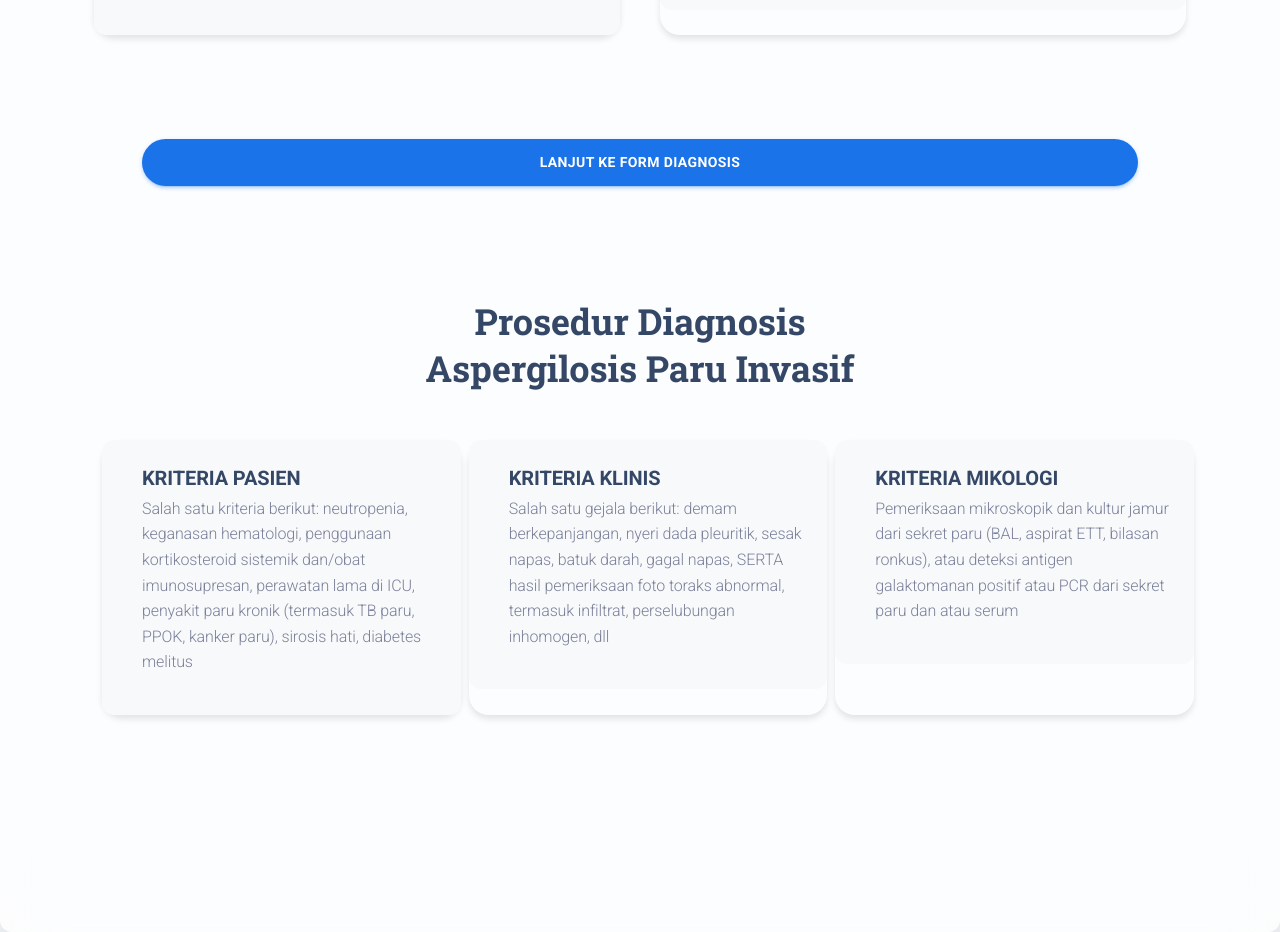
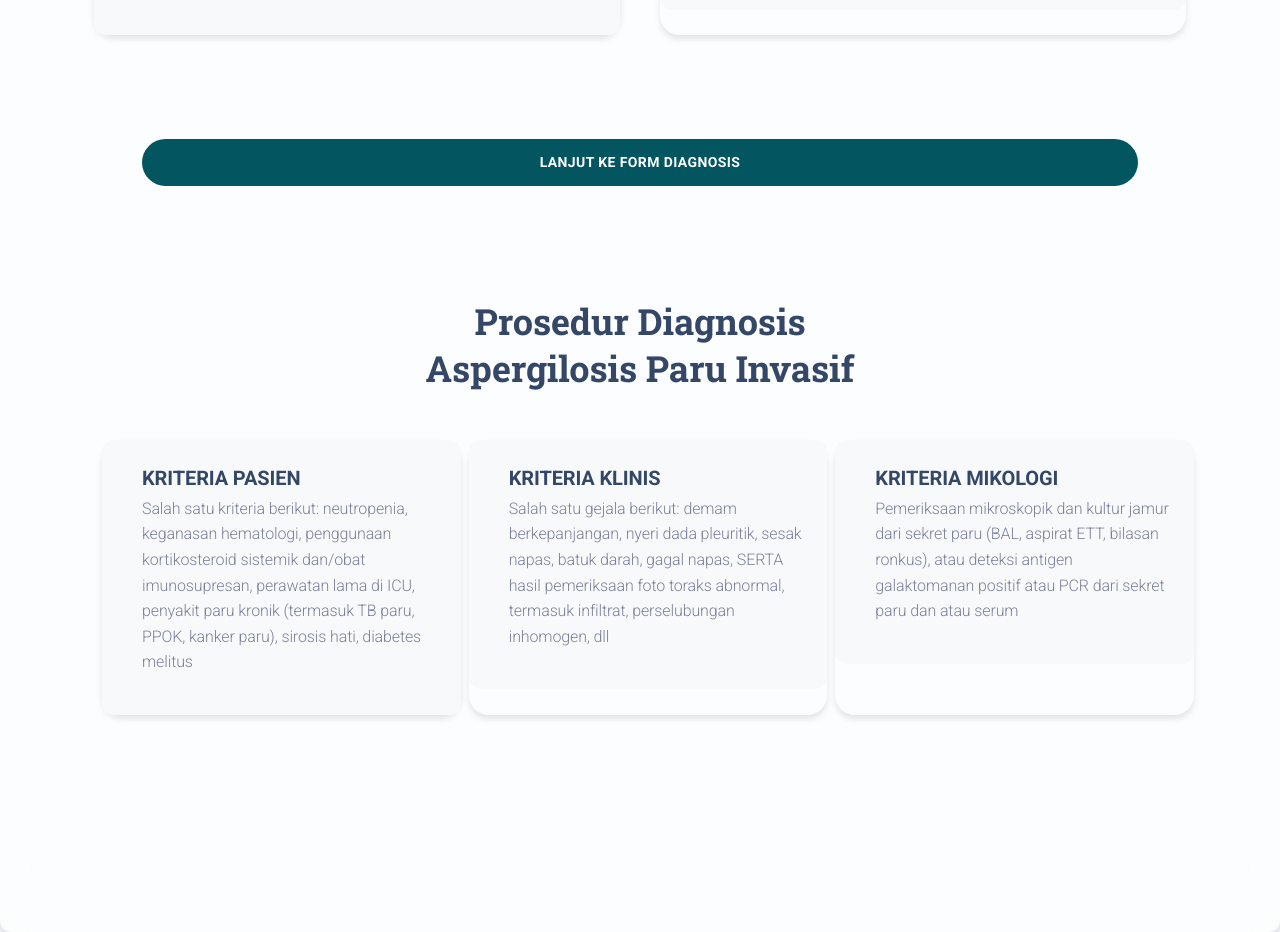
Before and after one commit to muhammadHaggy/website-diagnosa-ipa-itf, a React (Create React App) app: page / in a window 1280 px wide. Shown: the part 880-1812 px from the top of the page. Built offline with nearby package versions, Linux system fonts and the light colour scheme.

Commit message:
add navbar landing page

```diff
--- a/src/pages/LandingPages/index.js
+++ b/src/pages/LandingPages/index.js
@@ -38,11 +38,22 @@ import LungIcon from "components/CustomIcon/LungIcon";
 import PatientIcon from "components/CustomIcon/PatientIcon";
 import PandemicIcon from "components/CustomIcon/PandemicIcon";
 import SickIcon from "components/CustomIcon/SickIcon";
-
+import { createdRoutes } from "routes";
 
 function LandingPage() {
   return (
     <>
+    <DefaultNavbar
+        routes={createdRoutes}
+        // action={{
+        //   type: "external",
+        //   route: "https://www.creative-tim.com/product/material-kit-react",
+        //   label: "free download",
+        //   color: "default",
+        // }}
+        transparent
+        light
+      />
       <MKBox
         minHeight="75vh"
         width="100%"
@@ -159,7 +170,9 @@ function LandingPage() {
           justifyContent="center"
           paddingX={{xs:3, md:6}}
           paddingTop={10}>
-            <MKButton color="info" size="large" fullWidth circular >Lanjut ke Form Diagnosis</MKButton>
+            <MKButton sx={{
+            backgroundColor: "#035560", color: "#FFFFFF"
+        }} size="large" fullWidth circular >Lanjut ke Form Diagnosis</MKButton>
           </Grid>
 
         </Container>
--- a/src/routes.js
+++ b/src/routes.js
@@ -70,8 +70,8 @@ import Typography from "layouts/sections/elements/typography";
 
 export const createdRoutes = [
   {
-    name: "landing-page",
-    route: "/landingpage",
+    name: "Landing Page",
+    route: "/",
     component: <LandingPage />,
   },
 ];
```
